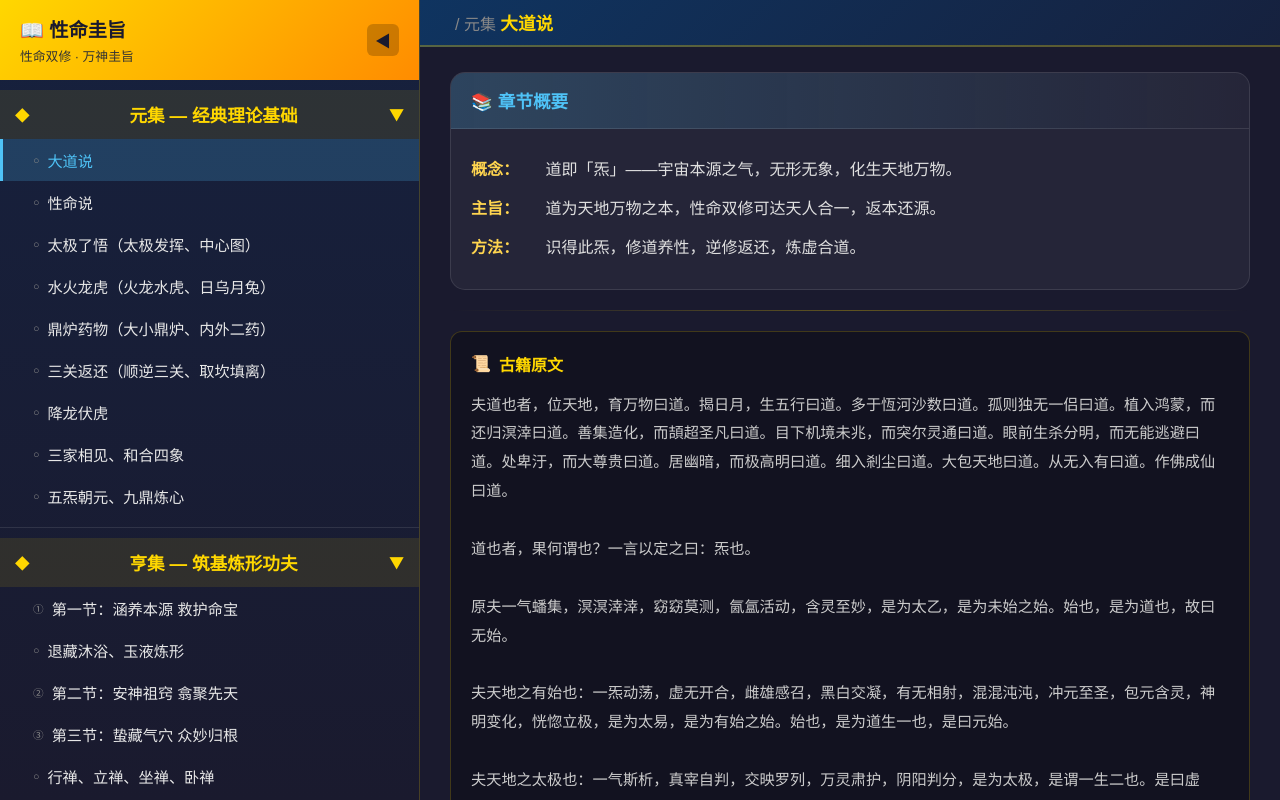
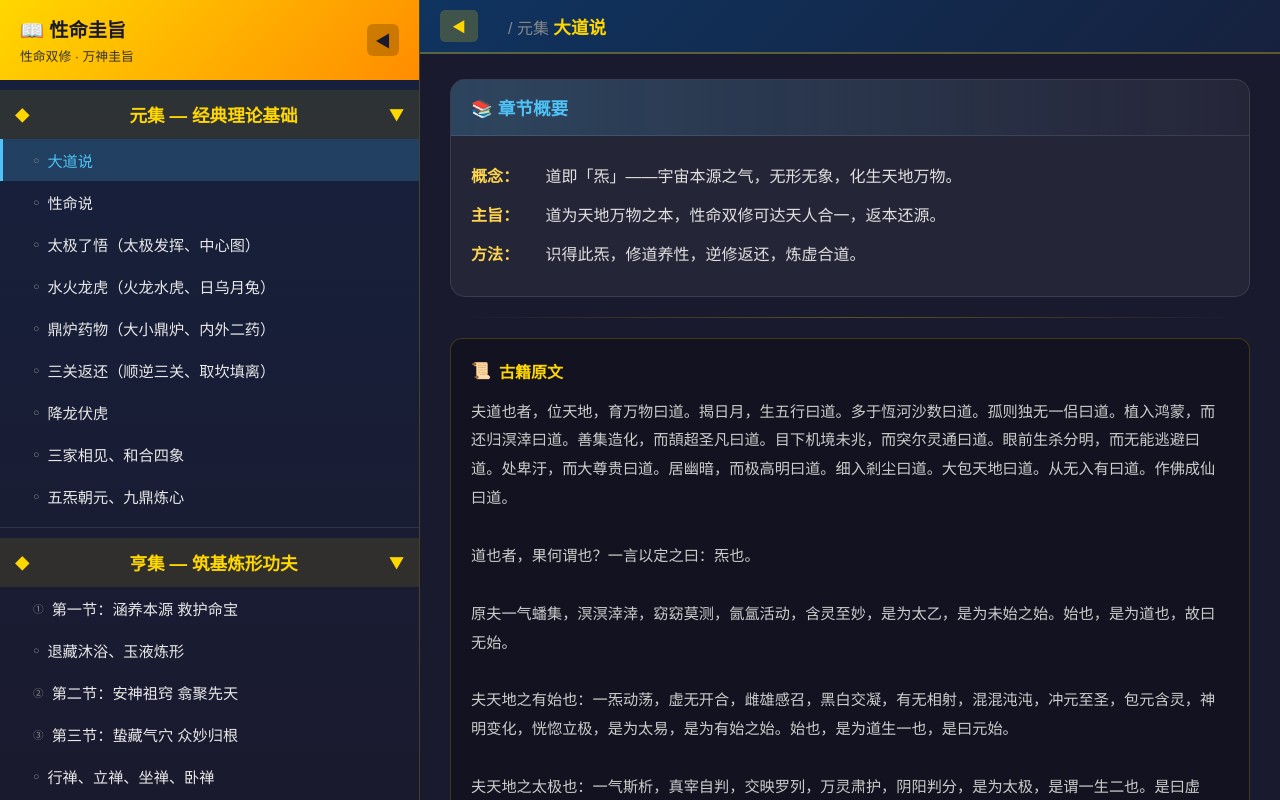
Before and after one commit to DalvikSu/xmgz, a plain HTML site: page index.html in a window 1280 px wide. Drawn offline with Linux system fonts and the light colour scheme.

Commit message:
折叠按钮移到右侧标题栏

```diff
--- a/index.html
+++ b/index.html
@@ -111,10 +111,7 @@
             transform: translateY(-50%) scale(1.1);
         }
         body.sidebar-collapsed .expand-btn {
-            width: 36px;
-            height: 36px;
-            opacity: 1;
-            pointer-events: auto;
+            display: none;
         }
 
         /* 章节分类 */
@@ -196,6 +193,26 @@
             position: sticky;
             top: 0;
             z-index: 10;
+            display: flex;
+            align-items: center;
+            gap: 15px;
+        }
+        .content-header .collapse-btn {
+            background: rgba(255,215,0,0.2);
+            border: none;
+            color: #ffd700;
+            padding: 6px 12px;
+            border-radius: 5px;
+            cursor: pointer;
+            font-size: 14px;
+            transition: background 0.2s;
+            flex-shrink: 0;
+        }
+        .content-header .collapse-btn:hover {
+            background: rgba(255,215,0,0.3);
+        }
+        .content-header .header-titles {
+            flex: 1;
             white-space: nowrap;
             overflow: hidden;
             text-overflow: ellipsis;
@@ -1439,8 +1456,10 @@
             if (!data) {
                 document.getElementById('mainContent').innerHTML = `
                     <div class="content-header">
-                        <h2>${sectionName}</h2>
-                        <div class="subtitle">内容整理中...</div>
+                        <button class="collapse-btn" onclick="toggleSidebar()">◀</button>
+                        <div class="header-titles">
+                            <h2>${sectionName}</h2>
+                        </div>
                     </div>
                 `;
                 return;
@@ -1448,8 +1467,11 @@
 
             const html = `
                 <div class="content-header">
-                    <span class="subtitle">${data.collection}</span>
-                    <h2>${data.title}</h2>
+                    <button class="collapse-btn" onclick="toggleSidebar()">◀</button>
+                    <div class="header-titles">
+                        <span class="subtitle">${data.collection}</span>
+                        <h2>${data.title}</h2>
+                    </div>
                 </div>
                 <div class="content-body">
                     <div class="content-node">
```
